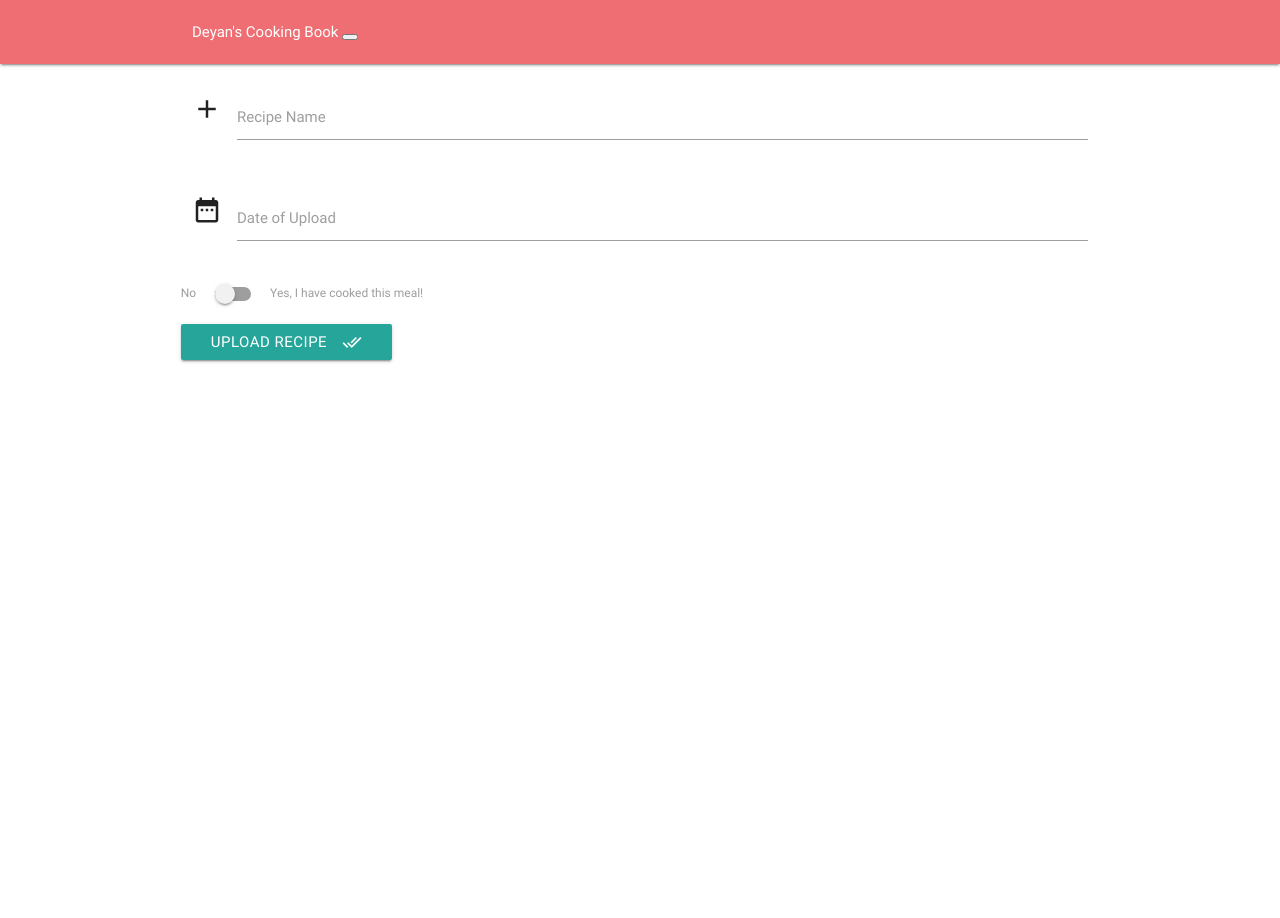
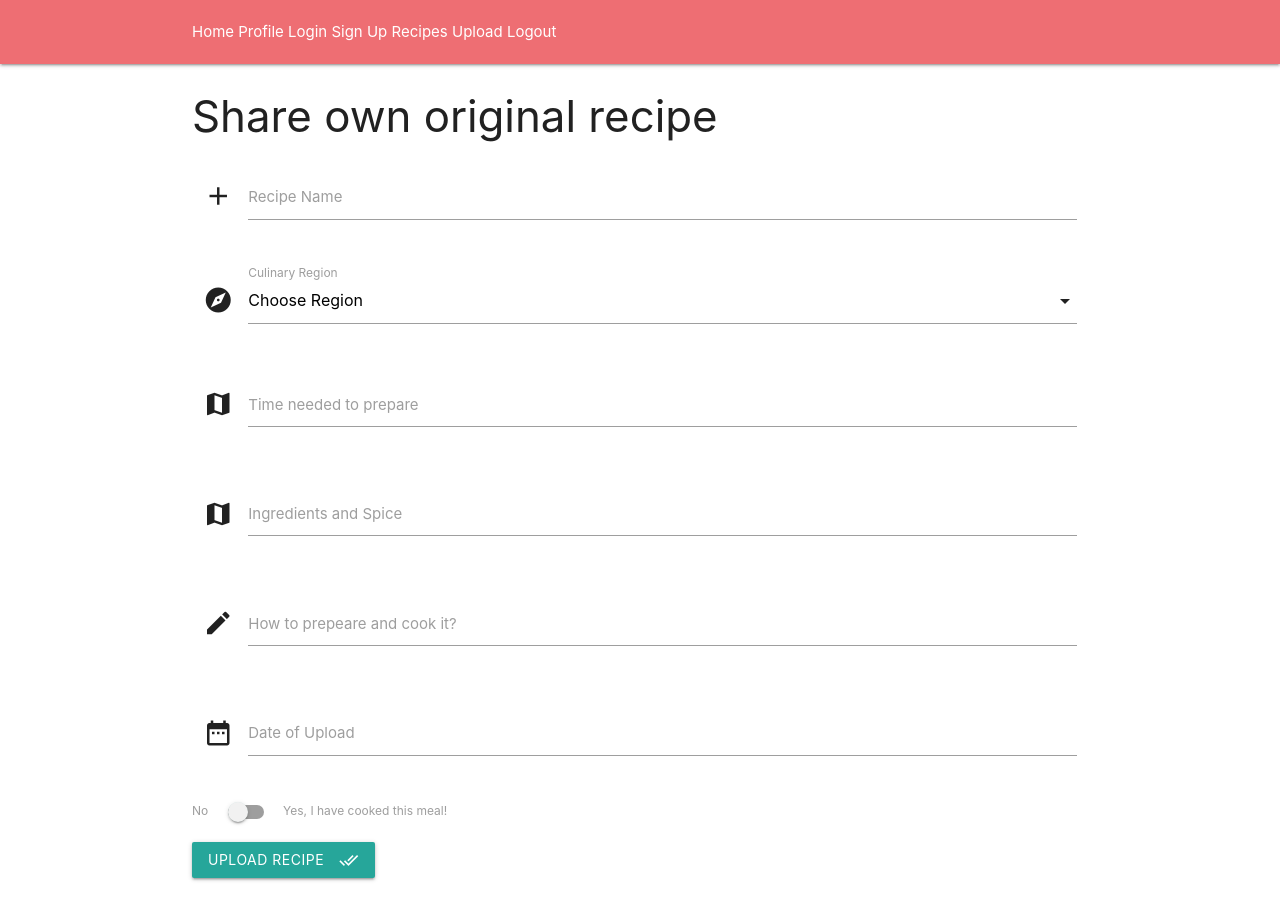
Before and after one commit to podvistorcheto/Milestone-3, a Flask app: page /share_recipe in a window 1280 px wide. Before the commit the page ends 363 px from the top, so only its background shows below. Run offline with Flask 2, Linux system fonts and the light colour scheme; data that the repository does not hold is empty; some libraries are stand-ins or nearby versions.

Commit message:
forms validated

```diff
--- a/app.py
+++ b/app.py
@@ -25,6 +25,9 @@ mongo = PyMongo(app)
 def index():
     return render_template('render.html')
 
+@app.route('/index')
+def landing_page():
+    return render_template('index.html')
 
 @app.route('/profile')
 def profile():
@@ -75,10 +78,13 @@ def logout():
 def share_recipe():
     return render_template('share_recipe.html', recipes=mongo.db.recipes.find())
 
-@app.route('/upload_recipe', methods=['POST'])
+@app.route('/upload', methods=['POST'])
 def upload_recipe():
     recipes = mongo.db.recipes
     recipes.insert_one(request.form.to_dict())
+    manage_upload = request.form.to_dict()
+    if manage_upload is None:
+        return 'Please fill in all fields!'
     return redirect(url_for('meals'))
 
 
@@ -136,7 +142,7 @@ def review_meals(meal_id):
 
 @app.route('/carta')
 def carta():
-    return render_template('recipe_list.html', recipes=mongo.db.recipes.find())
+    return render_template('view_recipe.html', recipes=mongo.db.recipes.find())
 
 
 @app.route('/delete_recipe/<meal_id>')
--- a/static/forms.js
+++ b/static/forms.js
@@ -1,13 +1,14 @@
-function validate(){
-    var email = document.getElementById("email");
-    var username = document.getElementById("username");
-    var password = document.getElementById("password");
-
-    if(username.value =="" || password.value =="" || email.value =="")
-    {
-        return("No blank values allowed!");
-    }
-    else
-    {
-    }
-}
+$(document).ready(function(){
+    $("#myBtn").click(function(){
+        var isValid = true;
+        if ($("#upload-date").val() == ""){
+            isValid = false;
+        }
+        if ($("#upload-date").val() == null){
+            isValid = false;
+        }
+        if(isValid == false){
+            alert("Please enter valid input in all required fields");
+        }
+  });
+});
--- /dev/null
+++ b/static/ninja.js
@@ -0,0 +1,16 @@
+$(document).ready(function () {
+
+    $('.collapsible').collapsible();
+    $('select').formSelect();
+    $(".datepicker").datepicker({
+        format: "dd mmm yyyy",
+        yearRange: 3,
+        showClearBtn: true,
+        i18n: {
+            clear: "Clear",
+            done: "OK",
+            cancel: "Cancel"
+        }
+    });
+
+});
--- a/templates/base.html
+++ b/templates/base.html
@@ -7,7 +7,9 @@
     <meta name="viewport" content="width=device-width, initial-scale=1">
     <title>Flask Auth</title>
     <link href="https://fonts.googleapis.com/icon?family=Material+Icons" rel="stylesheet" />
-    <link rel="stylesheet" href="https://cdnjs.cloudflare.com/ajax/libs/materialize/0.100.2/css/materialize.min.css">
+    <link rel="stylesheet" href="https://cdnjs.cloudflare.com/ajax/libs/materialize/1.0.0/css/materialize.min.css">
+    <link rel="stylesheet" href="{{url_for('static', filename='css/style.css')}}" type="text/css" />
+
 </head>
 
 <body>
@@ -31,6 +33,12 @@
                             <a href="{{ url_for('signup') }}" class="navbar-item">
                                 Sign Up
                             </a>
+                            <a href="{{ url_for('meals') }}" class="navbar-item">
+                                Recipes
+                            </a>
+                            <a href="{{ url_for('share_recipe') }}" class="navbar-item">
+                                Upload
+                            </a>
                             <a href="{{ url_for('logout') }}" class="navbar-item">
                                 Logout
                             </a>
@@ -48,7 +56,9 @@
         </div>
     </section>
     <script src="https://cdnjs.cloudflare.com/ajax/libs/jquery/3.2.1/jquery.min.js"></script>
-    <script src="https://cdnjs.cloudflare.com/ajax/libs/materialize/0.100.2/js/materialize.min.js"></script>
+    <script src="https://cdnjs.cloudflare.com/ajax/libs/materialize/1.0.0/js/materialize.min.js"></script>
+    <script src="{{url_for('static', filename='ninja.js')}}"></script>
+    <script src="{{url_for('static', filename='forms.js')}}"></script>
 </body>
 
 </html>
--- a/templates/index.html
+++ b/templates/index.html
@@ -6,72 +6,74 @@
 	<meta name="viewport" content="width=device-width, initial-scale=1.0" />
 	<meta http-equiv="X-UA-Compatible" content="ie=edge" />
 	<link href="https://fonts.googleapis.com/icon?family=Material+Icons" rel="stylesheet" />
-	<!-- Bootstrap core CSS -->
 	<link rel="stylesheet" href="https://cdnjs.cloudflare.com/ajax/libs/materialize/0.100.2/css/materialize.min.css">
-    <link rel="stylesheet" href="{{url_for('static', filename='css/style.css')}}" type="text/css"/>
-    <title>Deyan's Cooking Book</title>
+	<link rel="stylesheet" href="{{url_for('static', filename='css/style.css')}}" type="text/css" />
+	<title>Deyan's Cooking Book</title>
 </head>
 
 <body>
-	<!-- Nav and menu bar -->
-	<nav class="navbar navbar-expand-lg navbar-dark bg-dark fixed-top">
-		<div class="container">
-			<a class="navbar-brand" href="#">Deyan's Cooking Book</a>
-			<button class="navbar-toggler" type="button" data-toggle="collapse" data-target="#navbarResponsive" aria-controls="navbarResponsive" aria-expanded="false" aria-label="Toggle navigation">
-        <span class="navbar-toggler-icon"></span>
-      <!---</button>
-			<div class="collapse navbar-collapse" id="navbarResponsive">
-				<ul class="navbar-nav ml-auto">
-					<li class="nav-item">
-						<a class="nav-link" href="#">About Deyan</a>
-					</li>
-					<li class="nav-item">
-						<a class="nav-link" href="#">How it works</a>
-					</li>
-					<li class="nav-item">
-						<a class="nav-link" href="#">Recipes List</a>
-					</li>
-					<li class="nav-item">
-						<a class="nav-link" href="#">Recipes Dashboard</a>
-					</li>
-				</ul>
-			</div> -->
-		</div>
-	</nav>
+
 	<!-- Page Content -->
 	<div class="container">
+		<!-- Jumbotron Header -->
 
-		<!-- Jumbotron Header -->
-		<header class="jumbotron my-4">
-			<!--    <h1 class="display-3">Want to create and upload your own recipe?</h1> -->
-			<p class="lead">{% block content %}{% endblock %}</p>
-		</header>
 
 		<!-- Page Features -->
-		<div class="row text-center">
-			{% for recipe in recipes %}
-			<div class="col-lg-3 col-md-6 mb-4">
-				<div class="card h-100">
-					<img class="card-img-top" src="{{ recipe.image }}" alt="">
-					<div class="card-body">
-						<h4 class="card-title">{{ recipe.name }}</h4>
-						<p class="card-text">{{ recipe.description }}</p>
+		<section class="hero is-primary is-fullheight">
+
+			<div class="hero-head">
+				<nav class="navbar">
+					<div class="container">
+
+						<div id="navbarMenuHeroA" class="navbar-menu">
+							<div class="navbar-end">
+								<a href="{{ url_for('index') }} class=" navbar-item">
+									Home
+								</a>
+								<a href="{{ url_for('profile') }}" class="navbar-item">
+									Profile
+								</a>
+								<a href="{{ url_for('login') }}" class="navbar-item">
+									Login
+								</a>
+								<a href="{{ url_for('signup') }}" class="navbar-item">
+									Sign Up
+								</a>
+								<a href="{{ url_for('logout') }}" class="navbar-item">
+									Logout
+								</a>
+							</div>
+						</div>
 					</div>
-					<div class="card-footer">
-						<a href="#" class="btn btn-primary">Explore</a>
+				</nav>
+			</div>
+				<div class="container has-text-centered">
+					<div class="row">
+						<div class="col s12 m6">
+							<div class="card blue-grey darken-1">
+								<div class="card-content white-text">
+									<span class="card-title">Card Title</span>
+									<p>I am a very simple card. I am good at containing small bits of information.
+										I am convenient because I require little markup to use effectively.</p>
+								</div>
+								<div class="card-action">
+									<a href="#">This is a link</a>
+									<a href="#">This is a link</a>
+								</div>
+							</div>
+						</div>
 					</div>
+
+					{% block content %}
+					{% endblock %}
 				</div>
-			</div>
-			{% endfor %}
-
-
-		</div>
+		</section>
 		<!-- /.row -->
 
 	</div>
 	<!-- /.container -->
 	<!-- Footer here-->
-
+	<footer>
 		<!-- /.container -->
 	</footer>
 	<script src="https://cdnjs.cloudflare.com/ajax/libs/jquery/3.2.1/jquery.min.js"></script>
--- a/templates/login.html
+++ b/templates/login.html
@@ -7,13 +7,13 @@
         <form method="POST" action="/login">
             <div class="field">
                 <div class="control">
-                    <input class="input is-large" type="email" name="email" placeholder="Your Email" autofocus="">
+                    <input required class="materialize-textarea input is-large form-control validate" type="email" name="email" placeholder="Your Email" autofocus="">
                 </div>
             </div>
 
             <div class="field">
                 <div class="control">
-                    <input class="input is-large" type="password" name="password" placeholder="Your Password">
+                    <input required class="materialize-textarea input is-large form-control validate" type="password" name="password" placeholder="Your Password">
                 </div>
             </div>
 
--- a/templates/share_recipe.html
+++ b/templates/share_recipe.html
@@ -1,16 +1,17 @@
-{% extends 'index.html' %} {% block content %}
+{% extends 'base.html' %} {% block content %}
+<h3>Share own original recipe</h3>
 <div class="row">
-	<form action="{{ url_for('upload_recipe') }}" method="POST" class="col s12">
+	<form action="{{ url_for('upload_recipe') }}" method="POST" class="col s12" name="myform">
 		<div class="row">
 			<div class="input-field col s12">
 				<i class="material-icons prefix">add</i>
-				<input id="name" name="name" type="text" class="validate">
+				<input id="name" name="name" type="text" required class="materialize-textarea form-control validate">
 				<label for="icon_prefix">Recipe Name</label>
 			</div>
 		</div>
 
-		<!-- <div class="row">
-			<div class="input-field col s12"><i class="material-icons prefix">explore</i>
+		<div class="row">
+			<div class="input-field  col s12"><i class="material-icons prefix">explore</i>
 				<select id="region" class="region_name">
 		      <option value="" disabled selected>Choose Region</option>
 		      <option value="1">East Medditerenian</option>
@@ -29,42 +30,29 @@
          <div class="row">
 			<div class="input-field col s12">
 				<i class="material-icons prefix">map</i>
-				<textarea id="time_to_prepare" name="time_to_prepare" type="text" class="materialize-textarea"></textarea>
-				<label for="icon_prefix">Time to prepare</label>
+				<textarea id="time_to_prepare" name="time_to_prepare" type="text" required class="materialize-textarea form-control validate"></textarea>
+				<label for="icon_prefix">Time needed to prepare</label>
 			</div>
 		</div>
          <div class="row">
 			<div class="input-field col s12">
 				<i class="material-icons prefix">map</i>
-				<textarea id="ingredients" name="ingredients" type="text" class="materialize-textarea"></textarea>
-				<label for="icon_prefix">Ingredients</label>
-			</div>
-		</div>
-         <div class="row">
-			<div class="input-field col s12">
-				<i class="material-icons prefix">map</i>
-				<textarea id="spices" name="spices" type="text" class="materialize-textarea"></textarea>
-				<label for="icon_prefix">Spices to Use</label>
+				<textarea id="ingredients" name="ingredients" type="text" required class="materialize-textarea form-control validate"></textarea>
+				<label for="icon_prefix">Ingredients and Spice</label>
 			</div>
 		</div>
          <div class="row">
 			<div class="input-field col s12">
 				<i class="material-icons prefix">edit</i>
-				<textarea id="cooking" name="cooking" type="text" class="materialize-textarea"></textarea>
+				<textarea id="cooking" name="cooking" type="text" required class="materialize-textarea form-control validate"></textarea>
 				<label for="icon_prefix">How to prepeare and cook it?</label>
 			</div>
 		</div>
-                 <div class="row">
-			<div class="input-field col s12">
-				<i class="material-icons prefix">map</i>
-				<textarea id="time_of_the_day" name="time_of_the_day" type="text" class="materialize-textarea"></textarea>
-				<label for="icon_prefix">Suitable Time to Eat it</label>
-			</div>
-		</div> -->
+
         <div id="matfix" class="row">
             <div class="input-field col s12">
 				<i class="material-icons prefix">date_range</i>
-				<input id="upload-date" name="upload-date" type="text" class="datepicker">
+				<input id="upload-date" name="upload-date" type="text" required class="validate datepicker">
 				<label for="icon_prefix">Date of Upload</label>
 			</div>
         </div>
@@ -72,7 +60,7 @@
 			<div class="switch">
 				<label>
 				      No
-				      <input id="cooked_meal" name="cooked_meal" type="checkbox">
+				      <input id="cooked_meal" name="cooked_meal" type="checkbox" required class="materialize-textarea form-control validate">
 				      <span class="lever"></span>
 					Yes, I have cooked this meal!
 				</label>
@@ -80,7 +68,7 @@
 		</div>
 
 		<div class="row">
-			<button class="btn waves-effect waves-light" type="submit" name="action">Upload Recipe
+			<button class="btn waves-effect waves-light" type="submit" name="action" id="myBtn">Upload Recipe
 				<i class="material-icons right">done_all</i></button>
 		</div>
 	</form>
--- a/templates/signup.html
+++ b/templates/signup.html
@@ -7,12 +7,12 @@
         <form onclick="validate()" action="{{ url_for('signup') }}" method="POST">
             <div class="field">
                 <div class="control">
-                    <input id="email" class="input is-large form-control" type="email" name="email" placeholder="Email" autofocus="">
+                    <input id="email" required class="materialize-textarea input is-large form-control validate" type="email" name="email" placeholder="Email" autofocus="">
                 </div>
             </div>
             <div class="field">
                 <div class="control">
-                    <input  id="password" class="input is-large form-control" type="password" name="password" placeholder="Password">
+                    <input  id="password" required class="materialize-textarea input is-large form-control validate" type="password" name="password" placeholder="Password">
                 </div>
             </div>
 
--- a/templates/recipe_list.html
+++ b/templates/view_recipe.html
@@ -1,4 +1,4 @@
-{% extends 'index.html' %} {% block content %}
+{% extends 'base.html' %} {% block content %}
 
 <ul class="collapsible" data-collapsible="accordion">
 	{% for recipe in recipes %}
```
Also changed, not shown: templates/meals.html (+4 -6 lines), templates/ratings.html (+11 -71 lines), README.md.
